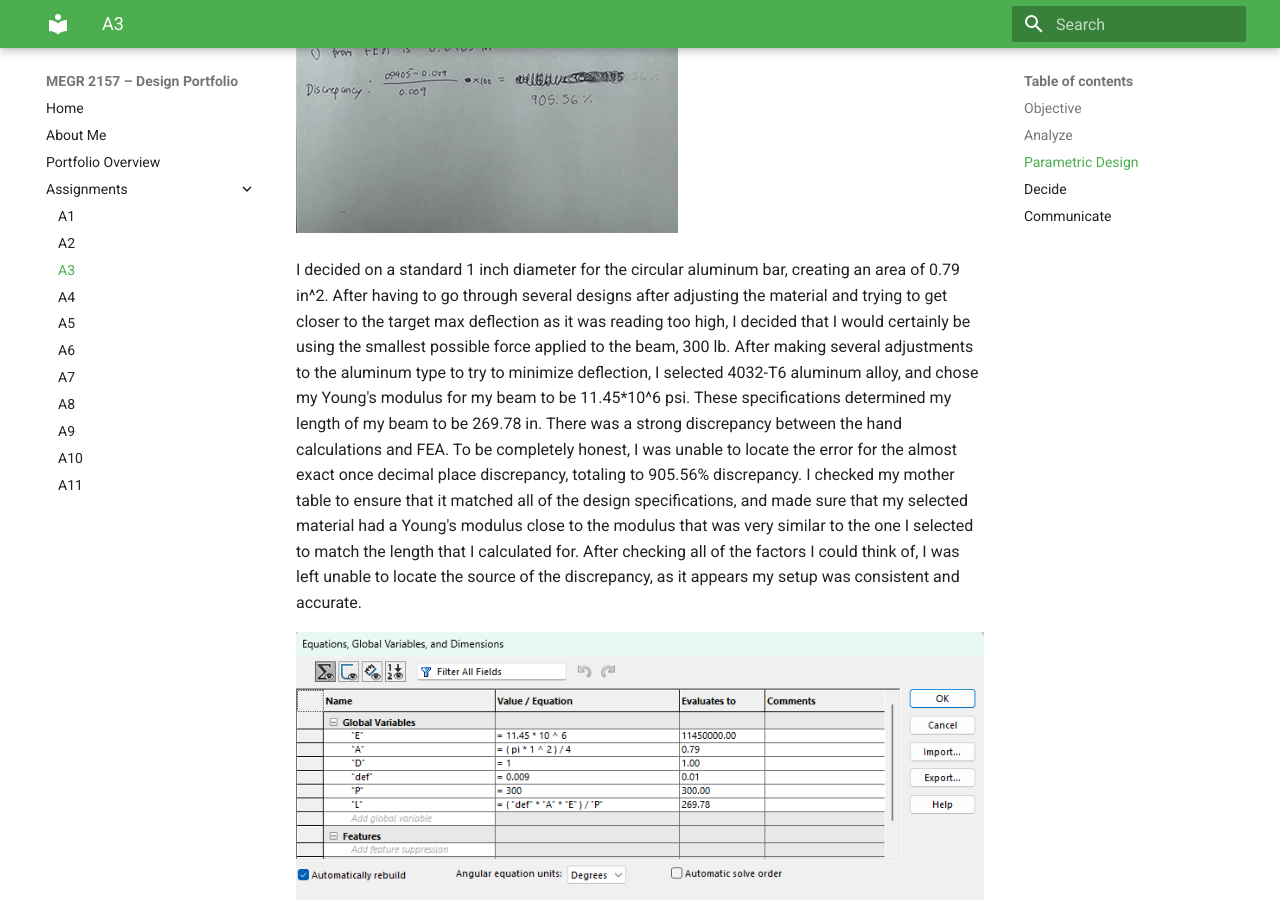
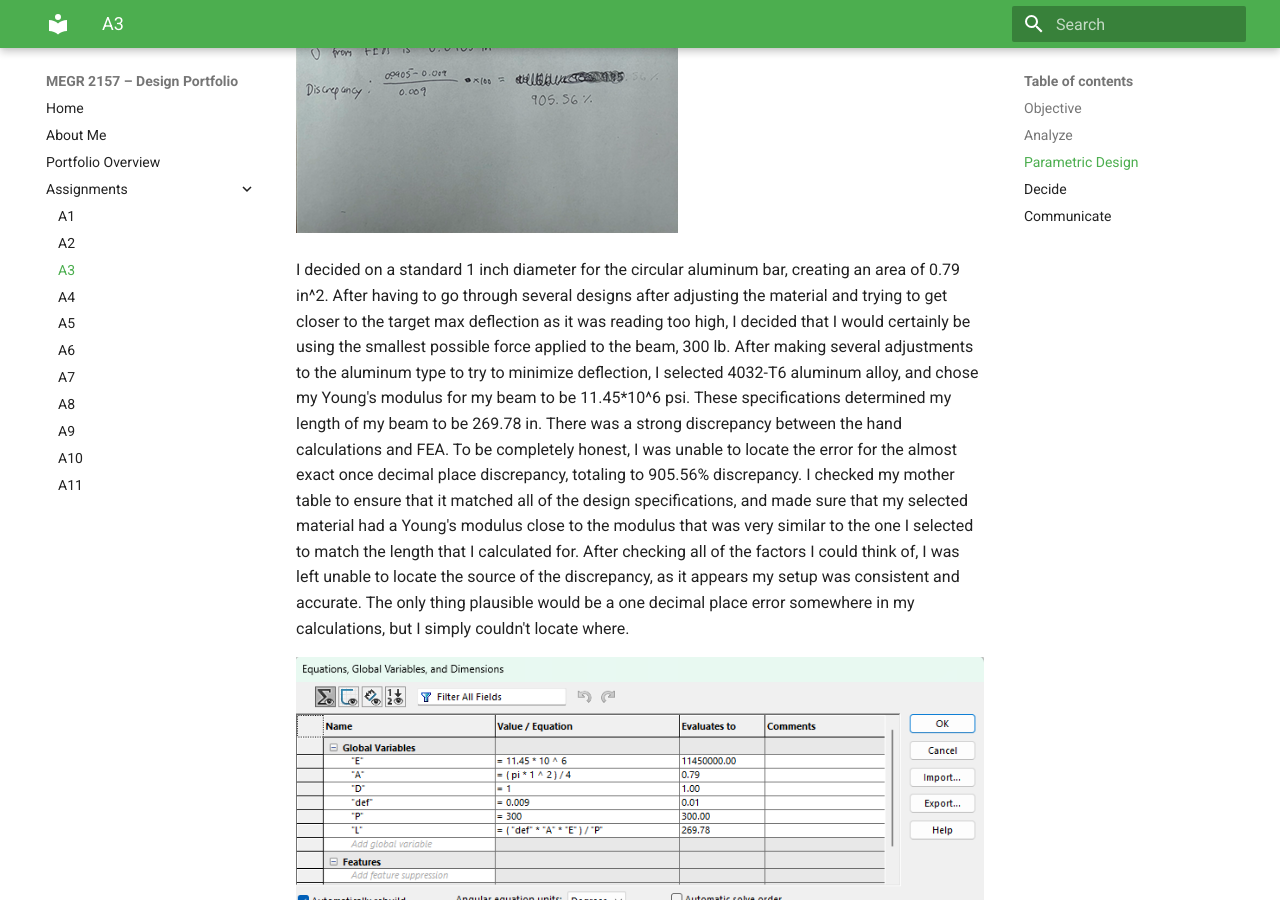
Before and after one commit to apaciore/megr2156-portfolio, an MkDocs documentation site: the page built from docs/assignments/A03/index.md, in a window 1280 px wide and 900 px high, scrolled down 843 px. Built offline with MkDocs 1.6.1 and Material for MkDocs 9.7.7, drawn with Linux system fonts in a browser that asks for light colours.

Commit message:
Revise explanation of calculation discrepancies
Clarified the source of discrepancy in calculations and FEA results, emphasizing the potential for a one decimal place error.

```diff
--- a/docs/assignments/A03/index.md
+++ b/docs/assignments/A03/index.md
@@ -10,7 +10,7 @@ The objective was to design a beam with a circular cross section, given a specif
 ![A3calc](https://github.com/apaciore/megr2156-portfolio/blob/main/docs/assignments/A03/Screenshot%202026-09-09%20211416.png)
 
 I decided on a standard 1 inch diameter for the circular aluminum bar, creating an area of 0.79 in^2. After having to go through several designs after adjusting the material and trying to get closer to the target max deflection as it was reading too high, I decided that I would certainly be using the smallest possible force applied to the beam, 300 lb. After making several adjustments to the aluminum type to try to minimize deflection, I selected 4032-T6 aluminum alloy, and chose my Young's modulus for my beam to be 11.45*10^6 psi. These specifications determined my length of my beam to be 269.78 in.
-There was a strong discrepancy between the hand calculations and FEA. To be completely honest, I was unable to locate the error for the almost exact once decimal place discrepancy, totaling to 905.56% discrepancy. I checked my mother table to ensure that it matched all of the design specifications, and made sure that my selected material had a Young's modulus close to the modulus that was very similar to the one I selected to match the length that I calculated for. After checking all of the factors I could think of, I was left unable to locate the source of the discrepancy, as it appears my setup was consistent and accurate.
+There was a strong discrepancy between the hand calculations and FEA. To be completely honest, I was unable to locate the error for the almost exact once decimal place discrepancy, totaling to 905.56% discrepancy. I checked my mother table to ensure that it matched all of the design specifications, and made sure that my selected material had a Young's modulus close to the modulus that was very similar to the one I selected to match the length that I calculated for. After checking all of the factors I could think of, I was left unable to locate the source of the discrepancy, as it appears my setup was consistent and accurate. The only thing plausible would be a one decimal place error somewhere in my calculations, but I simply couldn't locate where.
 
 
 ![cad1](https://github.com/apaciore/megr2156-portfolio/blob/main/docs/assignments/A03/Screenshot%202026-09-09%20203639.png)
```
